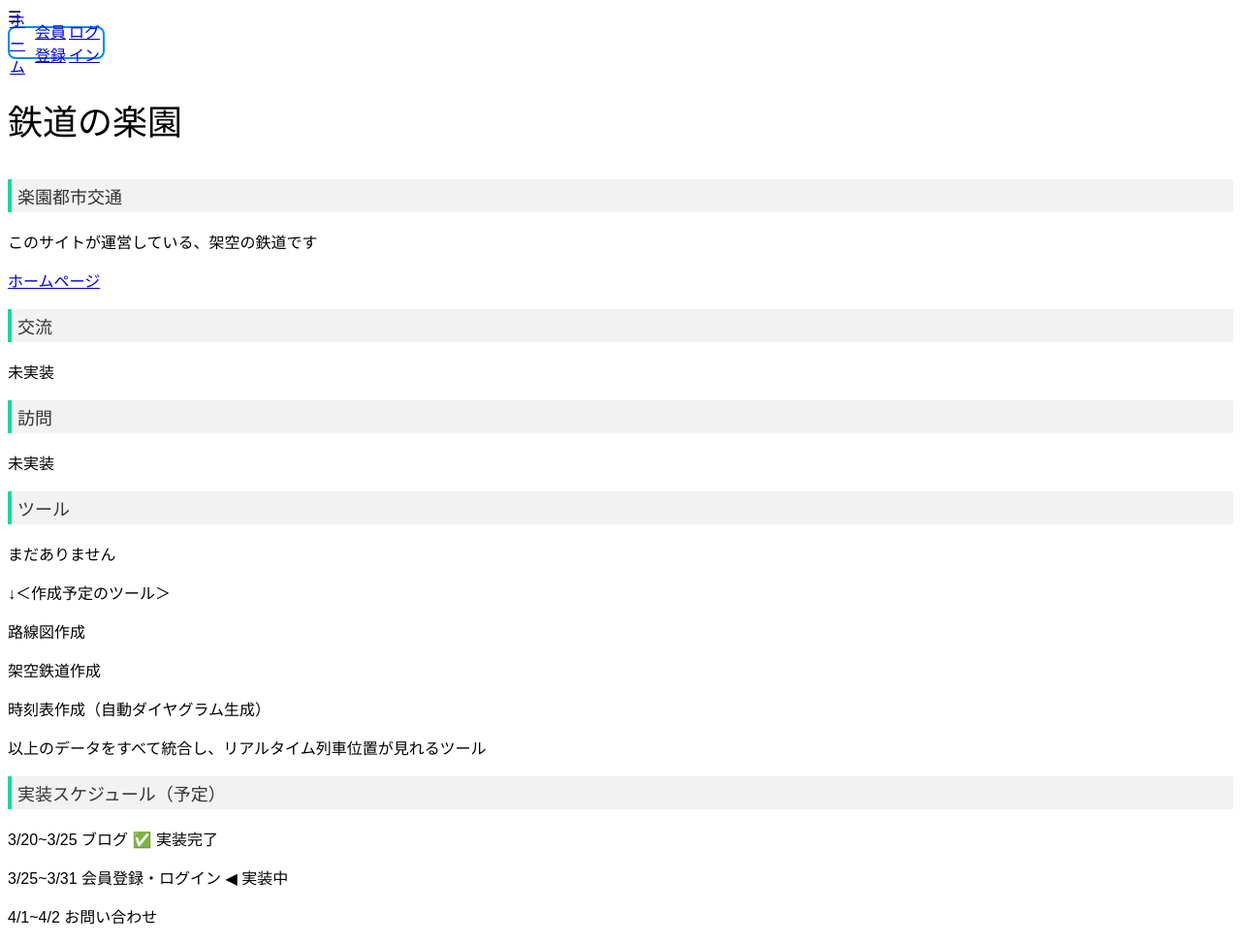
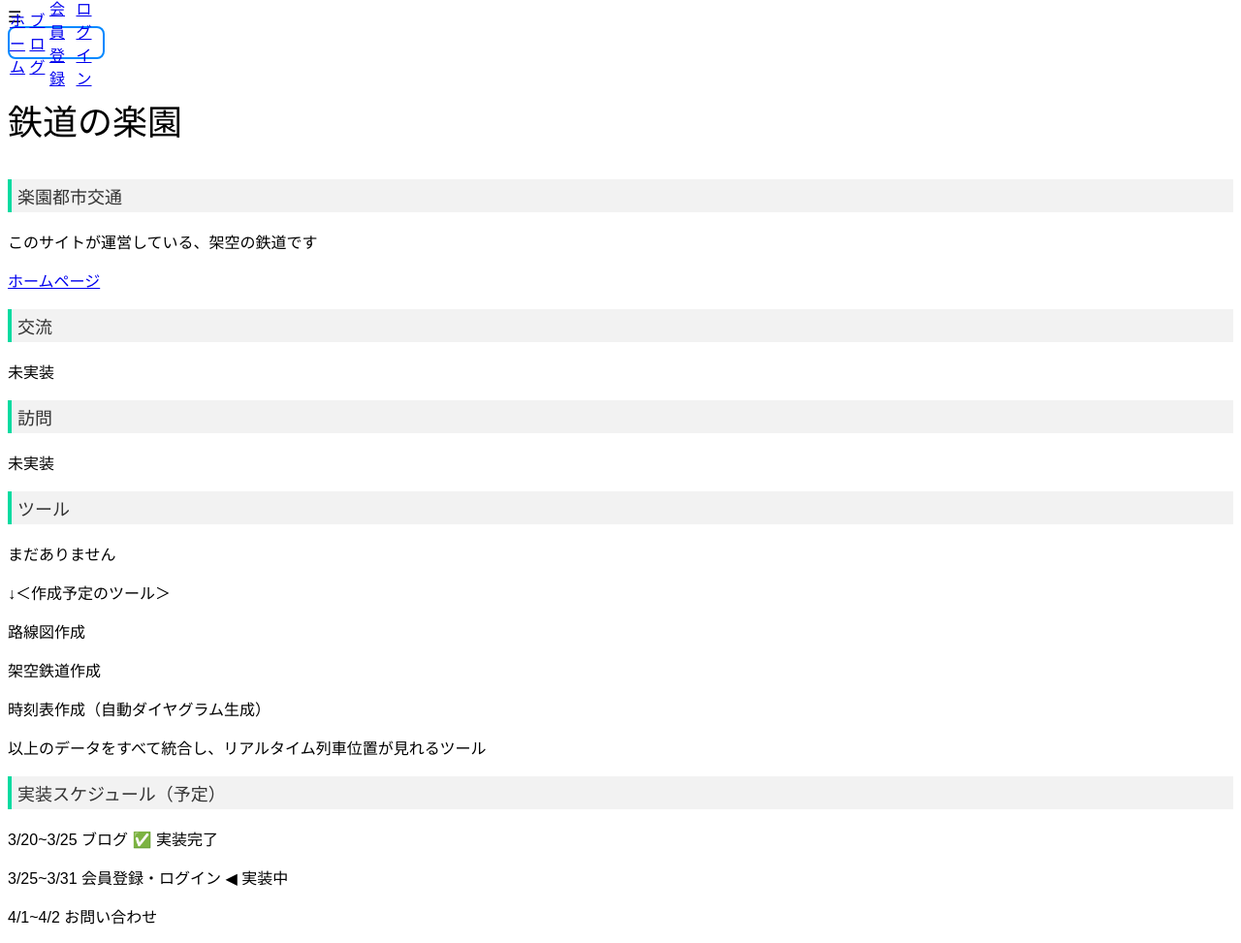
Before and after one commit to trainparadise/trainparadise, a Jekyll site: the page built from index.html, in a window 1280 px wide. Shown: the whole page at 97% size. Built offline with Jekyll 4.4.1, drawn with Linux system fonts in a browser that asks for light colours; comment, search, counter and statistics services are not loaded.

Commit message:
Update nav.html

```diff
--- a/_includes/nav.html
+++ b/_includes/nav.html
@@ -4,7 +4,8 @@
     </div>
 
     <div class="menu">
-        <a href="{{ site.baseurl }}/blog">ホーム</a>
+        <a href="{{ site.baseurl }}">ホーム</a>
+        <a href="{{ site.baseurl }}/blog">ブログ</a>
         <a href="{{ site.baseurl }}/signup">会員登録</a>
         <a href="{{ site.baseurl }}/login">ログイン</a>
     </div>
```
